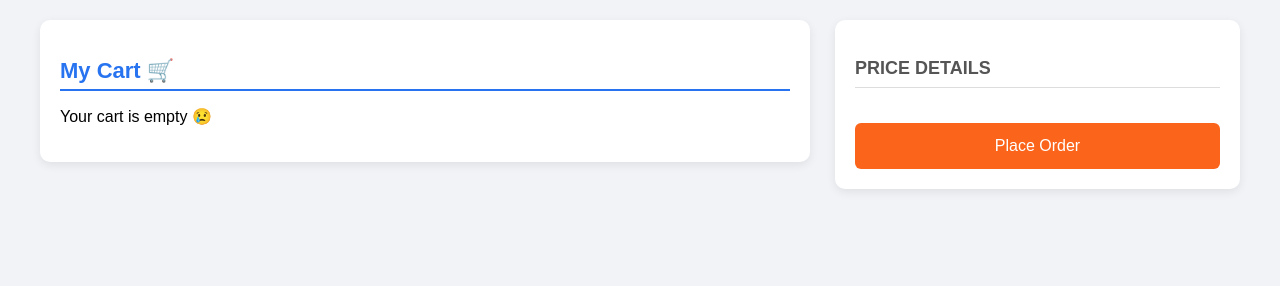
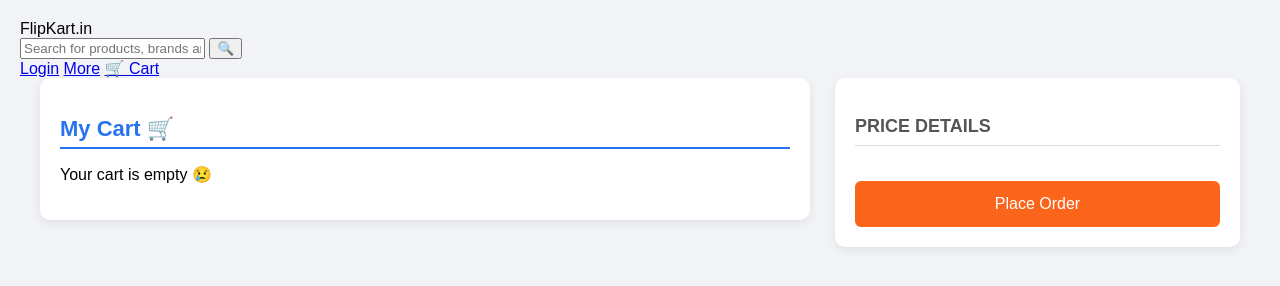
Before and after one commit to Anjana-20782/ecommerce-shopping, a plain HTML site: page pages/cart.html in a window 1280 px wide. Drawn offline with Linux system fonts and the light colour scheme.

Commit message:
new contents added

```diff
--- a/pages/cart.html
+++ b/pages/cart.html
@@ -8,14 +8,29 @@
 </head>
 <body>
 
+    <header class="navbar">
+    <div class="logo">FlipKart<span>.in</span></div>
+    <div class="search-bar">
+      <input type="text" placeholder="Search for products, brands and more">
+      <button>🔍</button>
+    </div>
+    <nav>
+      <a href="#">Login</a>
+      <a href="#">More</a>
+      <a href="#">🛒 Cart</a>
+    </nav>
+  </header>
+
+
+
     <main class="cart-wrapper">
-    <!-- 🛍️ Left: Cart Items -->
+    <!--  Left: Cart Items -->
     <section class="cart-section">
       <h2>My Cart 🛒</h2>
       <div id="cartItems"></div>
     </section>
 
-    <!-- 💰 Right: Price Summary -->
+    <!--  Right: Price Summary -->
     <aside class="summary-section">
       <h3>PRICE DETAILS</h3>
       <div id="priceDetails"></div>
```
